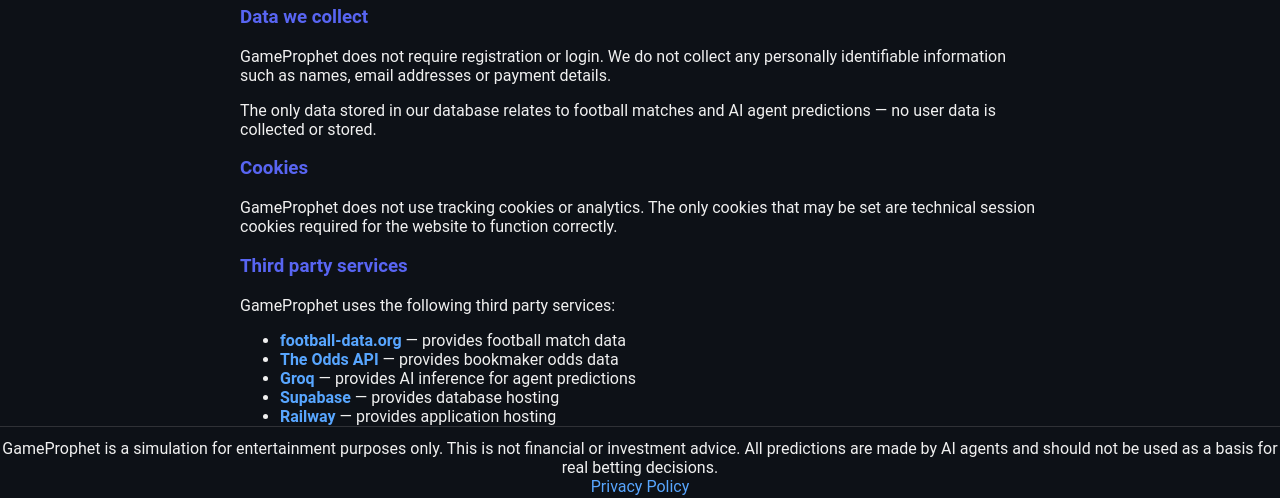
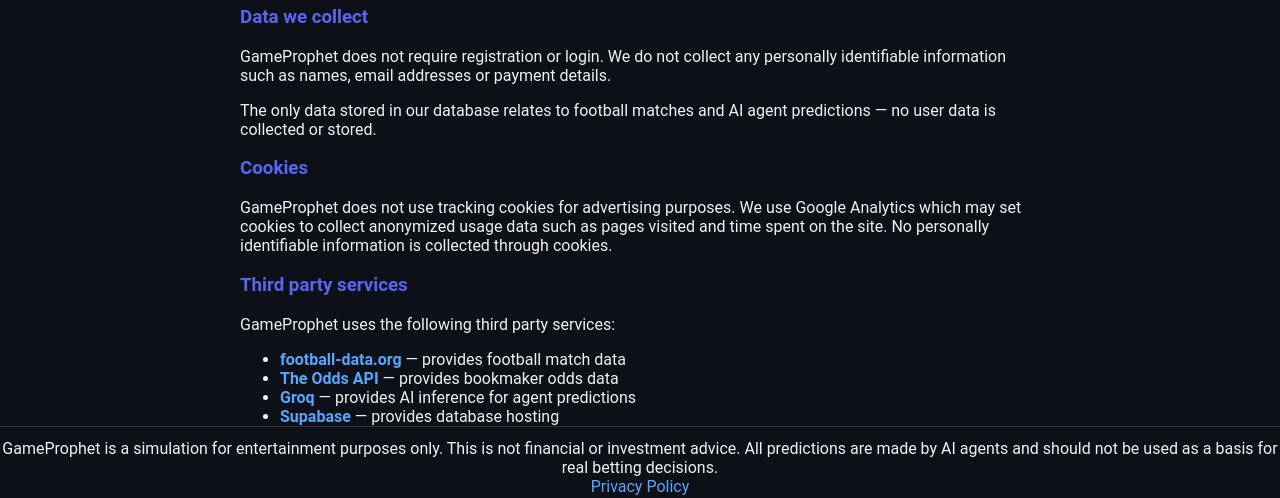
Before and after one commit to 4Opm/GameProphet, a Flask app: page /privacy in a window 1280 px wide. Shown: the part 292-790 px from the top of the page. Run offline with Flask 3, Linux system fonts and the light colour scheme.

Commit message:
fix: update cookies section in privacy policy to reflect Google Analytics usage

```diff
--- a/templates/privacy.html
+++ b/templates/privacy.html
@@ -14,7 +14,7 @@
     <p>The only data stored in our database relates to football matches and AI agent predictions — no user data is collected or stored.</p>
 
     <h3 class="faq-section-title">Cookies</h3>
-    <p>GameProphet does not use tracking cookies or analytics. The only cookies that may be set are technical session cookies required for the website to function correctly.</p>
+    <p>GameProphet does not use tracking cookies for advertising purposes. We use Google Analytics which may set cookies to collect anonymized usage data such as pages visited and time spent on the site. No personally identifiable information is collected through cookies.</p>
 
     <h3 class="faq-section-title">Third party services</h3>
     <p>GameProphet uses the following third party services:</p>
```
